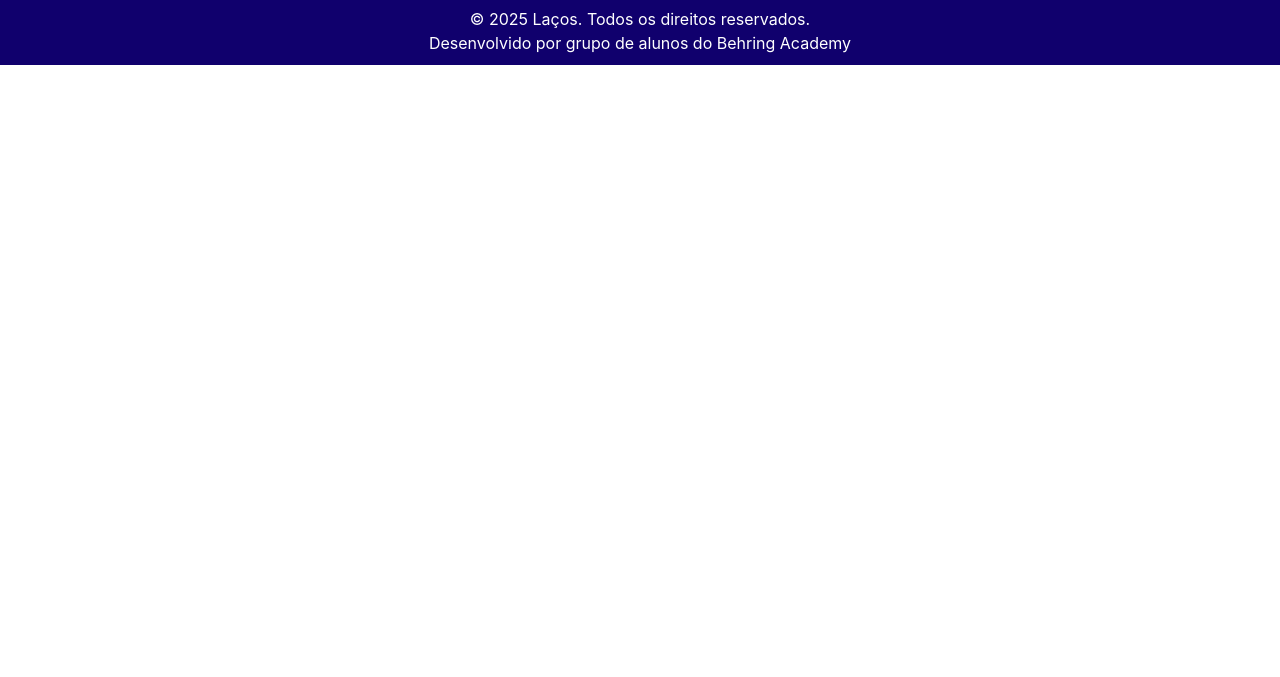
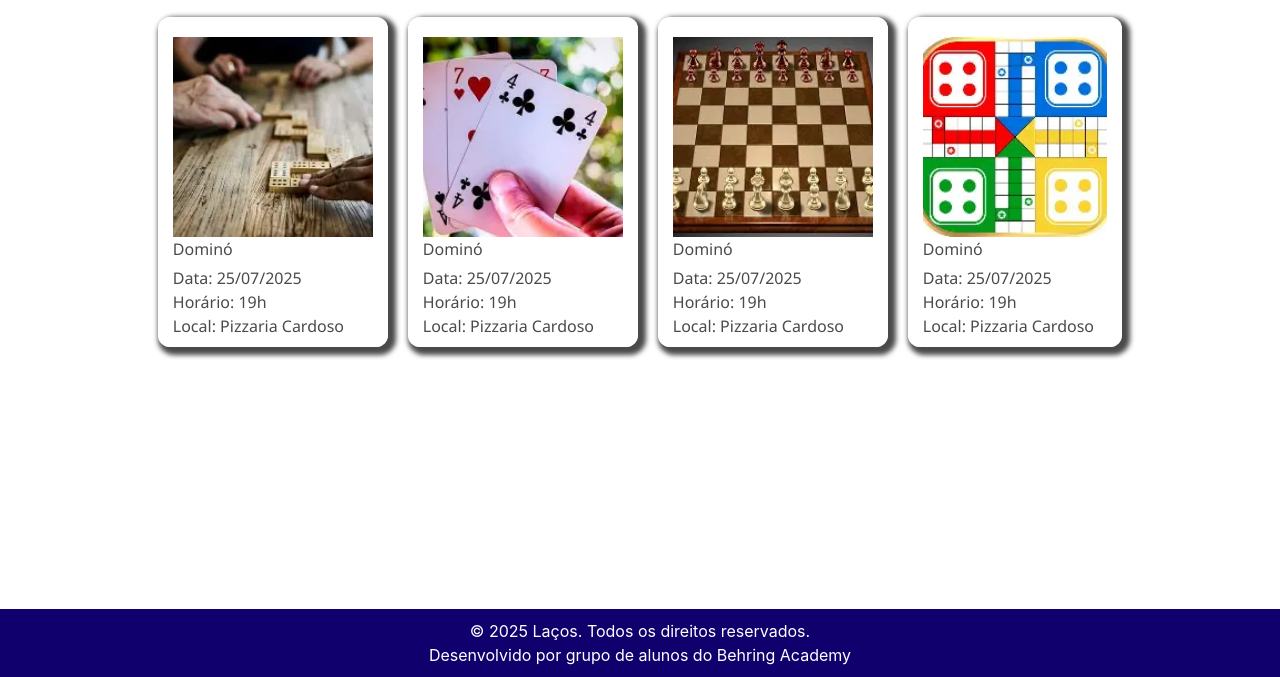
Before and after one commit to Eloa-Duarte/Lacos-imersao-BA, a plain HTML site: page Laços/index.html in a window 1280 px wide. Shown: the part 123-800 px from the top of the page. Drawn offline with nearby package versions, Linux system fonts and the light colour scheme; a web font is replaced by a local one.

Commit message:
feat: Cards Adicionados

```diff
--- a/Laços/index.html
+++ b/Laços/index.html
@@ -44,6 +44,64 @@
 
     <main class="cardsflex">
 
+        <div class = "CaixaCards">
+                <a href="Pages/Domino.html" class = "BotaoCard">
+                    <div class = "card">
+                        <div class = "ImagemCentralizada">
+                            <img class="imagens" src="../Images/FotoDominó.webp" alt="Card do Encontro">
+                        </div>
+                        <div class = "TextoDoCard">
+                            <h3 class = TítuloDoEncontro>Dominó</h3>
+                            <p class = "DataDoEncontro">Data: 25/07/2025</p>
+                            <p class = "HorarioDoEncontro">Horário: 19h</p>
+                            <p class = LocalDoEncontro>Local: Pizzaria Cardoso</p>
+                        </div>
+                    </div>
+                </a>
+
+                <a href="Pages/Truco.html" class = "BotaoCard">
+                    <div class = "card">
+                        <div class = "ImagemCentralizada">
+                            <img class="imagens" src="../Images/FotoTruco.webp" alt="Card do Encontro">
+                        </div>
+                        <div class = "TextoDoCard">
+                            <h3 class = TítuloDoEncontro>Dominó</h3>
+                            <p class = "DataDoEncontro">Data: 25/07/2025</p>
+                            <p class = "HorarioDoEncontro">Horário: 19h</p>
+                            <p class = LocalDoEncontro>Local: Pizzaria Cardoso</p>
+                        </div>
+                    </div>
+                </a>
+
+                <a href="Pages/Xadrez.html" class = "BotaoCard">
+                    <div class = "card">
+                        <div class = "ImagemCentralizada">
+                            <img class="imagens" src="../Images/FotoXadrez.webp" alt="Card do Encontro">
+                        </div>
+                        <div class = "TextoDoCard">
+                            <h3 class = TítuloDoEncontro>Dominó</h3>
+                            <p class = "DataDoEncontro">Data: 25/07/2025</p>
+                            <p class = "HorarioDoEncontro">Horário: 19h</p>
+                            <p class = LocalDoEncontro>Local: Pizzaria Cardoso</p>
+                        </div>
+                    </div>
+                </a>
+
+                <a href="Ludo.html">
+                    <div class = "card" class = "BotaoCard">
+                        <div class = "ImagemCentralizada">
+                            <img class="imagens" src="../Images/FotoLudo.webp" alt="Card do Encontro">
+                        </div>
+                        <div class = "TextoDoCard">
+                            <h3 class = TítuloDoEncontro>Dominó</h3>
+                            <p class = "DataDoEncontro">Data: 25/07/2025</p>
+                            <p class = "HorarioDoEncontro">Horário: 19h</p>
+                            <p class = LocalDoEncontro>Local: Pizzaria Cardoso</p>
+                        </div>
+                    </div>
+                </a>
+
+            </div>
     </main>
 
     <footer>
--- a/Laços/style.css
+++ b/Laços/style.css
@@ -36,11 +36,72 @@ body {
     min-height: 100vh;
     display: flex;
     flex-direction: column;
+    box-sizing: content-box;
 }
 main.section {
     flex: 1;
 }
 .cardsflex{
     display: flex;
+    justify-content: center;
+    align-items: center;
+    padding-top: 20px;
+}
 
+main{
+    margin-bottom: auto;
 }
+
+/*---------- Cards ---------- */
+.card{
+    font-family: 'Segoe UI', Tahoma, Geneva, Verdana, sans-serif;
+    display: flex;
+    flex-direction: column;
+    gap: 0px;
+    max-width:200px;
+    height: 300px;
+    background-color: rgba(255, 255, 255, 0.856);
+    padding-inline: 15px;
+    padding-top: 20px;
+    padding-bottom: 10px;
+    border-radius: 12px;
+    box-shadow: 4px 4px 5px 4px;
+}
+
+.card p, h3{
+    padding: 0px;
+    margin: 0px;
+}
+
+.card h3{
+    padding-bottom: 5px;
+}
+
+.TextoDoCard{
+    justify-content: left;
+}
+
+.ImagemCentralizada{
+    display:flex;
+    width: auto;
+    justify-content: center;
+}
+
+.imagens{
+    max-width: 200px;
+    height: 200px;
+    object-fit: cover;
+}
+
+.CaixaCards{
+    justify-content: center;
+    display: flex;
+    flex-direction: row;
+    gap: 20px;
+}
+
+.CaixaCards a{
+    color: inherit;
+    text-decoration: none;
+}
+/*-------------------- */
```
Also changed, not shown: Images/FotoDominó.webp (added), Images/FotoLudo.webp (added), Images/FotoTruco.webp (added), Images/FotoXadrez.webp (added).
